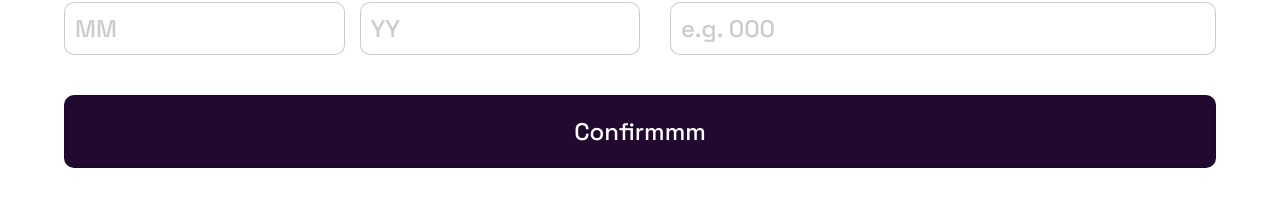
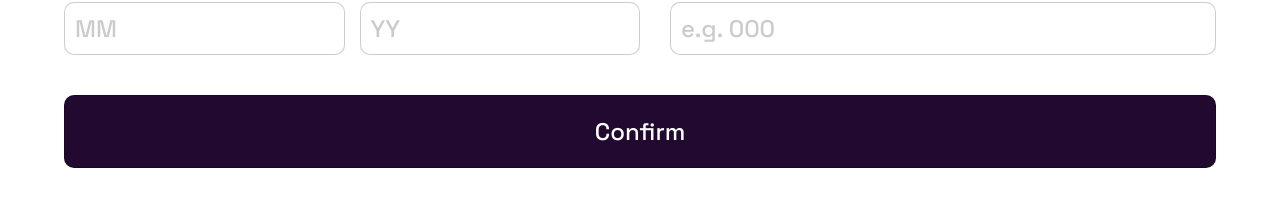
Before and after one commit to solidstatedrivee/card-verification, a React (Create React App) app: page / in a window 1280 px wide. Shown: the part 578-784 px from the top of the page. Built offline with nearby package versions, Linux system fonts and the light colour scheme.

Commit message:
Update CardDetailsForm.js

```diff
--- a/src/components/CardDetailsForm.js
+++ b/src/components/CardDetailsForm.js
@@ -130,7 +130,7 @@ function CardDetailsForm(props) {
                     <div className='clear'></div>
                     <input
                         type="submit"
-                        value='Confirmmm' />
+                        value='Confirm' />
                 </form>}
         </div>
     )
```
